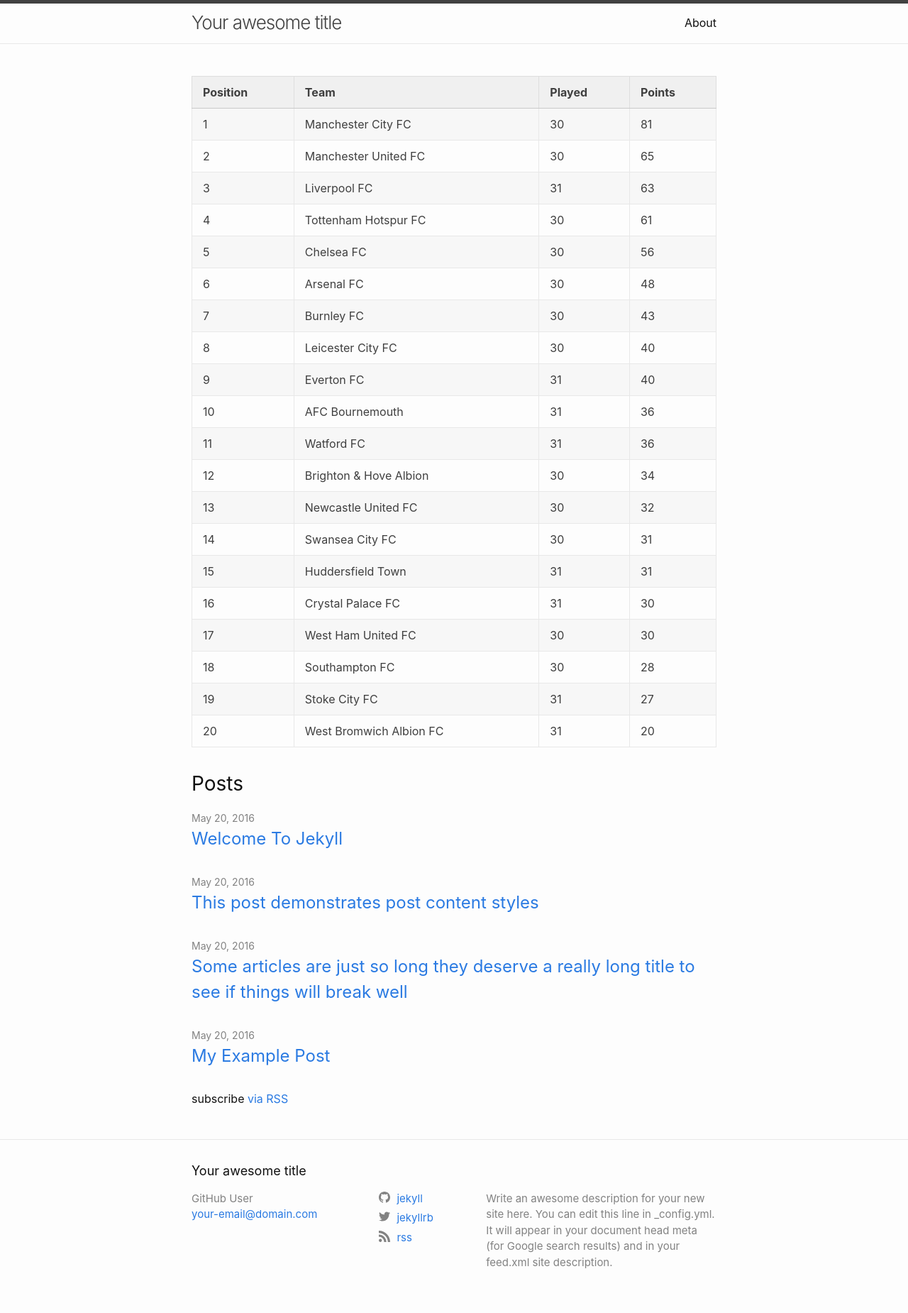
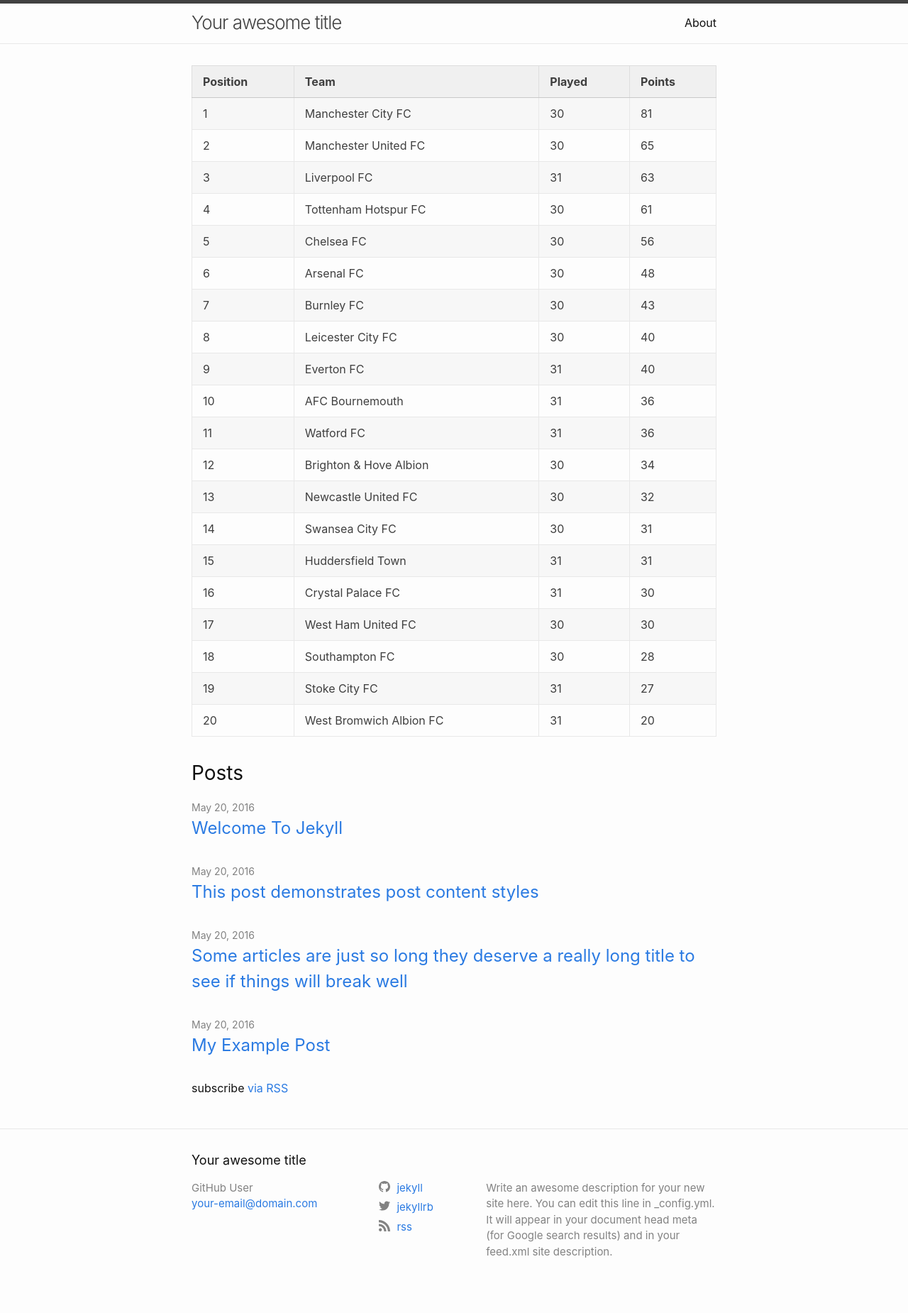
Before and after one commit to mxdws/datatable, a Jekyll site: the page built from index.html, in a window 1280 px wide. Shown: the whole page at 71% size. Built offline with Jekyll 4.4.1, drawn with Linux system fonts in a browser that asks for light colours.

Commit message:
Update index.html

```diff
--- a/index.html
+++ b/index.html
@@ -1,7 +1,7 @@
 ---
 layout: home
 ---
-<p>{{ site.data.space.number }}</p>
+
 <table>
   <tr>
     <th>Position</th>
```
